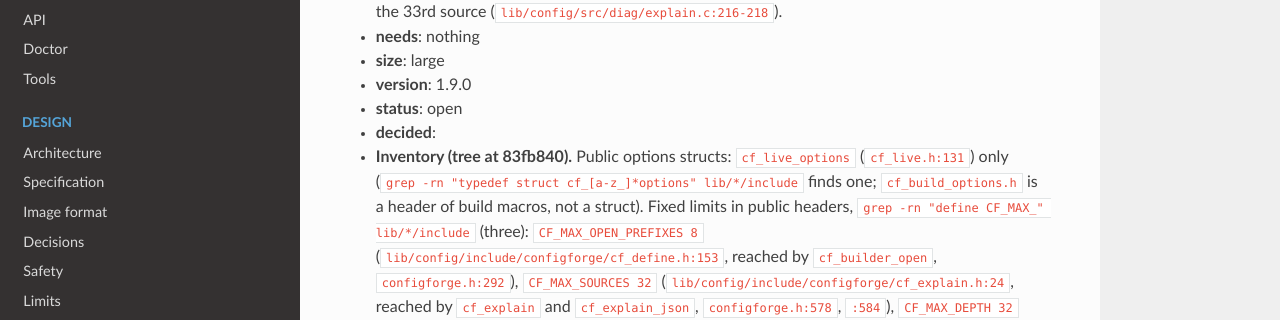
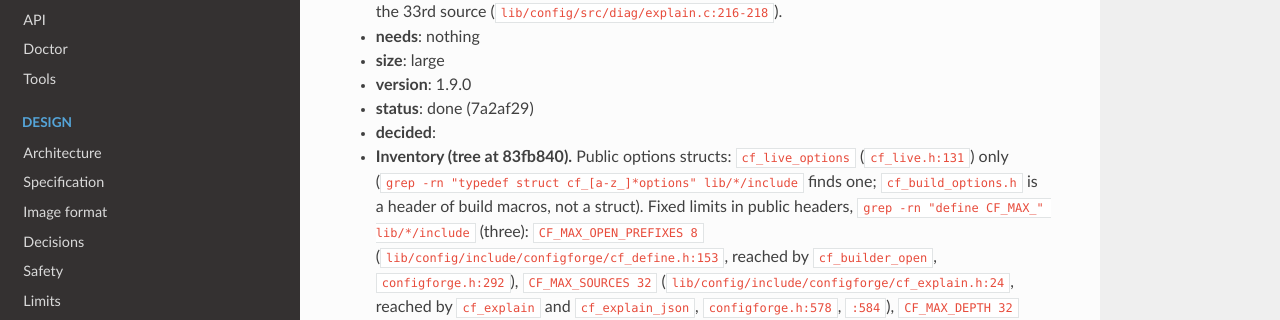
Before and after one commit to develooper1994/configforge, an MkDocs documentation site: the page built from docs/plan/K-correctness.md, in a window 1280 px wide and 900 px high, scrolled down 30863 px. Shown: the part 159-479 px from the top of the window. Built offline with MkDocs 1.6.1, drawn with Linux system fonts in a browser that asks for light colours.

Commit message:
Plan: K-11a done (7a2af29)
Co-Authored-By: Claude Opus 5.5 <noreply@anthropic.com>

```diff
--- a/docs/plan/K-correctness.md
+++ b/docs/plan/K-correctness.md
@@ -542,7 +542,7 @@ Their decisions take the numbers after D-229 (D-224 to D-229 are F-1b's, F-2a's,
 * **needs**: nothing
 * **size**: large
 * **version**: 1.9.0
-* **status**: open
+* **status**: done (7a2af29)
 * **decided**:
   * **Inventory (tree at 83fb840).** Public options structs: `cf_live_options` (`cf_live.h:131`) only (`grep -rn "typedef struct cf_[a-z_]*options" lib/*/include` finds one; `cf_build_options.h` is a header of build macros, not a struct). Fixed limits in public headers, `grep -rn "define CF_MAX_" lib/*/include` (three): `CF_MAX_OPEN_PREFIXES 8` (`lib/config/include/configforge/cf_define.h:153`, reached by `cf_builder_open`, `configforge.h:292`), `CF_MAX_SOURCES 32` (`lib/config/include/configforge/cf_explain.h:24`, reached by `cf_explain` and `cf_explain_json`, `configforge.h:578`, `:584`), `CF_MAX_DEPTH 32` (`lib/port/include/configforge/cf_build_options.h:121`). The other build limits (`CF_KEY_MAX`, `CF_MESSAGE_MAX`, `CF_PATH_MAX`, `cf_build_options.h:114-119`) are not `CF_MAX_*` and are covered by the `CF_MAX_DEPTH` decision below.
   * **The convention (written into `docs/Architecture.md`, "Extension points", a new subsection "Options with defaults", as D-220's rule).** (1) `typedef struct cf_<x>_options { size_t size; ... } cf_<x>_options;` with `size` the first member, D-51's way to grow a struct in 1.x: a member added later is read only where `size` reaches it. (2) `CF_API void cf_<x>_options_init(cf_<x>_options* o);` sets `size` to `sizeof` and every member to its default; a NULL `o` does nothing. (3) A call that takes `const cf_<x>_options* o` treats NULL as `cf_<x>_options_init`'s values, except where the call cannot run without a member (a required callback): then NULL is refused as it is today and the header comment says so. (4) A member's `0` means "unlimited" or "off" only where its comment says so; the default is written in the comment. (5) A struct that exists with a macro initializer keeps the macro (`CF_LIVE_OPTIONS_INIT`): an existing caller is never broken.
```
Also changed, not shown: docs/Plan.md (+1 -1 lines).
